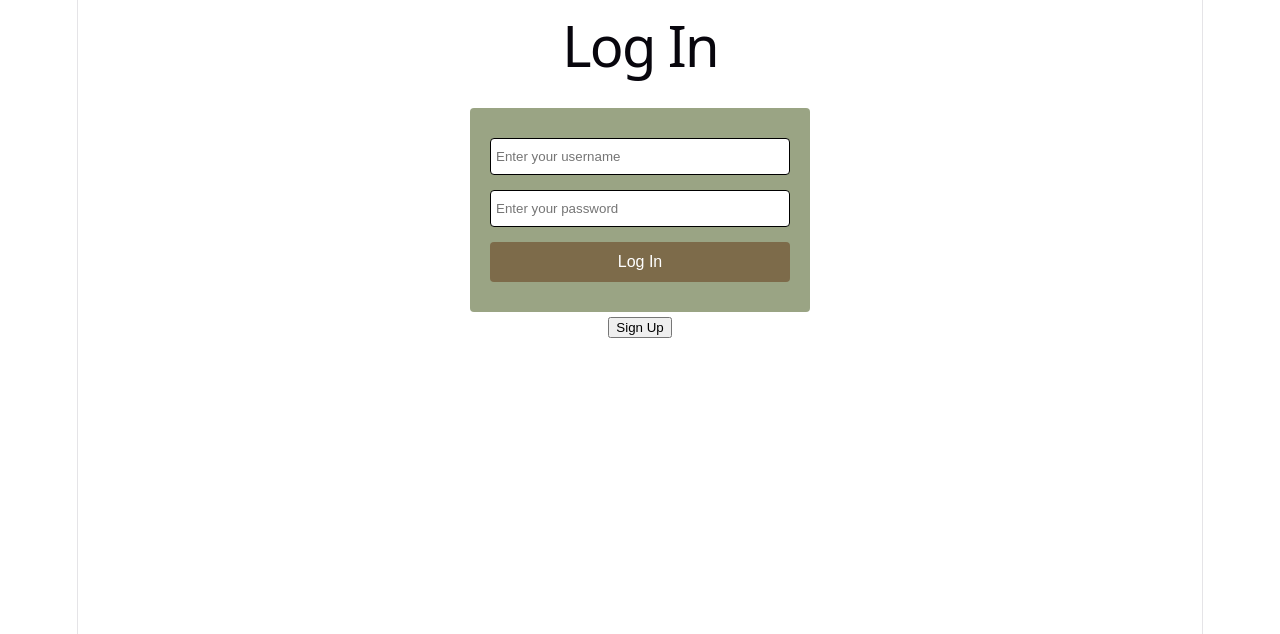
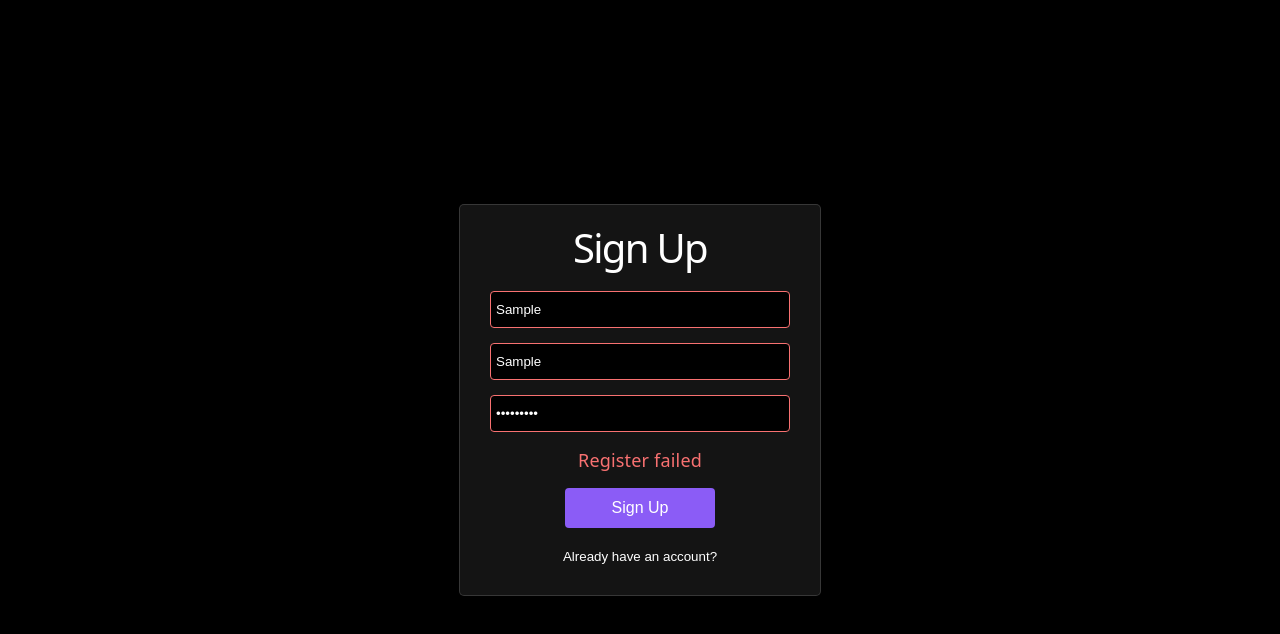
Before and after one commit to z5115703/play-ground, a React app in the folder frontend/: page /signup in a window 1280 px wide. Both pictures are taken after typing "Sample", "Sample", "Sample123" into the empty fields and a click on the button "Sign Up". Shown: the top 634 px of the page. Built offline with nearby package versions, Linux system fonts and the light colour scheme; no server answers; the HTML template or start-up script is replaced by a standard one.

Commit message:
add pages and styles

```diff
--- a/frontend/src/App.jsx
+++ b/frontend/src/App.jsx
@@ -4,17 +4,28 @@
 //import heroImg from './assets/hero.png'
 import "./App.css";
 import { useEffect, useState } from "react";
+import { Routes, Route } from "react-router-dom";
 import Login from "./pages/Login/Login";
 import Signup from "./pages/Signup/Signup";
+import Dashboard from "./pages/Dashboard/Dashboard"
 
 function App() {
-
+  /*
   const [isNew, setIsNew] = useState(true);
 
   return isNew ?
     <Signup goToLogIn={() => setIsNew(false)}/>
     :
     <Login goToSignUp={() => setIsNew(true)}/>;
+  */
+  return (
+    <Routes>
+      <Route path="/" element={<Login />} />
+      <Route path="/login" element={<Login />} />
+      <Route path="/signup" element={<Signup />} />
+      <Route path="/dashboard" element={<Dashboard />} />
+    </Routes>
+  )
 
 
   /*const [count, setCount] = useState(0)
--- a/frontend/src/components/Button/Button.css
+++ b/frontend/src/components/Button/Button.css
@@ -6,6 +6,9 @@
     min-height: 40px;
     font-size: 16px;
     color: white;
-    background-color: #7D6B4A;
+    background-color: #8B5CF6;
     cursor: pointer;
 }
+.button:hover {
+  background: #7C3AED;
+}
--- a/frontend/src/components/InputField/InputField.css
+++ b/frontend/src/components/InputField/InputField.css
@@ -7,6 +7,9 @@
     padding: 10px 5px;
     width: 100%;
     box-sizing: border-box;
+    background-color: black;
+    caret-color: white;
+    color: white;
 }
 
 .input-field:focus-visible {
--- a/frontend/src/pages/Dashboard/Dashboard.jsx
+++ b/frontend/src/pages/Dashboard/Dashboard.jsx
@@ -1,7 +1,30 @@
-export default function Dashboard({ name }) {
+import { useEffect, useState } from "react";
+import API from "../../services/api";
+
+export default function Dashboard() {
+  const [username, setUsername] = useState("");
+
+  useEffect(() => {
+    const fetchUser = async () => {
+      const token = localStorage.getItem("token");
+
+      const response = await API.get("/me", {
+        headers: {
+          Authorization: `Bearer ${token}`,
+        },
+      });
+
+      if (response.status === 200) {
+        setUsername(response.data);
+      }
+    };
+
+    fetchUser();
+  }, []);
+
   return (
     <h1>
-        Hi {name}!
+        Hi {username}!
     </h1>
   )
 }
--- a/frontend/src/pages/Login/Login.css
+++ b/frontend/src/pages/Login/Login.css
@@ -1,11 +1,46 @@
-.login-card {
-    padding: 30px 20px;
+body {
+    background-color: rgb(0, 0, 0);
+}
+#root {
+    border: none;
+    width: 100%;
+}
+.login-page {
+    display: flex;
+    justify-content: center;
+    align-items: center;
+    min-height: 100vh;
+}
+.login-container {
+    padding: 30px;
+    width: 300px;
+    border: none;
+    border-radius: 5px;
+    background: rgba(255, 255, 255, 0.08);
+    backdrop-filter: blur(12px);
+    box-shadow: 0 8px 32px rgba(0, 0, 0, 0.3);
+    border: 1px solid rgba(255, 255, 255, 0.15);
     display: flex;
     flex-direction: column;
-    width: 300px;
-    margin: auto;
+    gap: 20px;
+}
+h1 {
+    margin: 0;
+    margin-bottom: 10px;
+    font-size: 40px;
+    color: white;
+}
+.text-button {
+    background: none;
+    box-shadow: none;
     border: none;
-    border-radius: 4px;
-    background-color: #9AA484;
-    margin-top: 50px;
+    color: white;
+    cursor: pointer;
 }
+.error .input-field {
+    border-color: #F87171;
+}
+.error-message {
+    margin-bottom: 15px;
+    color: #F87171;
+}
--- a/frontend/src/pages/Login/Login.jsx
+++ b/frontend/src/pages/Login/Login.jsx
@@ -1,35 +1,50 @@
 import { useState } from "react";
+import { useNavigate } from "react-router-dom";
 import API from "../../services/api";
 import Button from "../../components/Button/Button";
 import InputField from "../../components/InputField/InputField";
 import "./Login.css";
 
-export default function Login({ goToSignUp }) {
+export default function Login() {
+  const navigate = useNavigate();
   const [username, setUsername] = useState("");
   const [password, setPassword] = useState("");
+  const [error, setError] = useState("");
 
   const handleLogin = async (e) => {
     e.preventDefault();
 
     try {
+      setError("");
       const response = await API.post("/login", {
           username,
           password,
       });
 
-        console.log("Token: ", response.data);
-        localStorage.setItem("token", response.data);
+      if (response.status === 200) {
+        console.log("Token: ", response.data.data);
+        localStorage.setItem("token", response.data.data);
+
+        navigate("/dashboard");
+      }
 
     } catch (err) {
-        console.log("Login failed", err);
+      if (err.response?.status === 401) {
+        console.log(err.response);
+        setError("Invalid password");
+      } else if (err.response?.status === 404) {
+        setError("User not found")
+      } else {
+        setError("Something went wrong.");
+      }
     }
   };
 
   return (
-    <div>
+    <div className="login-page">
+      <div className="login-container">
         <h1>Log In</h1>
-      <form onSubmit={handleLogin}>
-        <div className="login-card">
+        <form onSubmit={handleLogin} className={error ? "error" : ""}>
           <InputField
             type="text"
             placeholder="Enter your username"
@@ -42,10 +57,11 @@ export default function Login({ goToSignUp }) {
             value={password}
             onChange={(e) => setPassword(e.target.value)}
           />
-          <Button label="Log In" onClick={handleLogin} type="submit"/>
+          {error && <div className="error-message">{error}</div>}
+          <Button label="Log In" type="submit"/>
+        </form>
+        <button className="text-button" type="button" onClick={() => navigate("/signup")}>Create an account?</button>
       </div>
-      </form>
-      <button onClick={goToSignUp}>Sign Up</button>
     </div>
   );
 }
--- a/frontend/src/pages/Signup/Signup.jsx
+++ b/frontend/src/pages/Signup/Signup.jsx
@@ -1,33 +1,46 @@
 import { useState } from "react";
+import { useNavigate } from "react-router-dom";
 import API from "../../services/api";
 import InputField from "../../components/InputField/InputField";
 import Button from "../../components/Button/Button";
 
-export default function Signup({ goToLogIn }) {
+export default function Signup() {
+  const navigate = useNavigate();
   const [name, setName] = useState("");
   const [username, setUsername] = useState("");
   const [password, setPassword] = useState("");
+  const [error, setError] = useState("");
 
   const handleRegister = async (e) => {
     e.preventDefault();
 
     try {
-      const res = await API.post("/register", {
+      setError("");
+      const response = await API.post("/register", {
           username,
           password,
       });
 
+      if (response.status === 200) {
+        navigate("/login");
+      }
+
     } catch (err) {
-      console.log("Register failed", err);
+      if (err.response?.status === 409) {
+        console.log(err.response);
+        setError("Username already exists");
+      } else {
+        setError("Register failed");
       }
-    goToLogIn();
+    }
   }
 
   return (
+    <div className="login-page">
+      <div className="login-container">
+        <h1>Sign Up</h1>
+        <form onSubmit={handleRegister} className={error ? "error" : ""}>
           <div>
-      <h1>Sign Up</h1>
-      <form onSubmit={handleRegister}>
-        <div className="login-card">
             <InputField
               type="text"
               placeholder="Enter your name"
@@ -46,10 +59,12 @@ export default function Signup({ goToLogIn }) {
               value={password}
               onChange={(e) => setPassword(e.target.value)}
             />
+            {error && <div className="error-message">{error}</div>}
             <Button label="Sign Up" onClick={handleRegister} type="submit"/>
           </div>
         </form>
-      <button onClick={goToLogIn}>Log In</button>
+        <button className="text-button" onClick={() => navigate("/login")}>Already have an account?</button>
+      </div>
     </div>
   );
 }
--- a/frontend/src/services/api.js
+++ b/frontend/src/services/api.js
@@ -20,7 +20,7 @@ export async function register(username, password) {
         body: JSON.stringify({ username, password }),
     });
 
-    return response.text();
+    return response;
 }
 
 export async function login(username, password) {
@@ -32,5 +32,5 @@ export async function login(username, password) {
         body: JSON.stringify({ username, password }),
     });
 
-    return response.text();
+    return response;
 }
```
Lines whose indentation alone changed are shown as unchanged.
